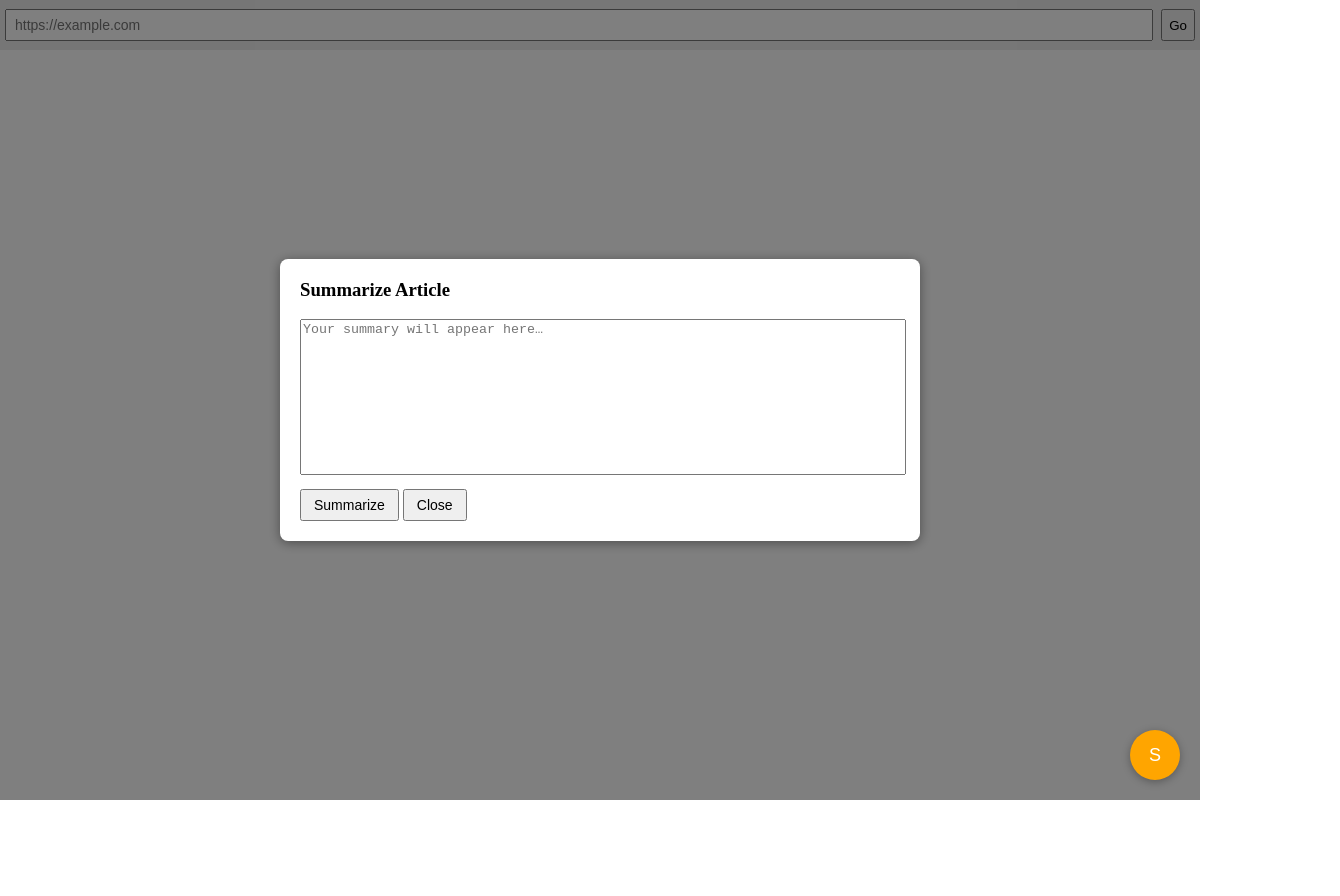
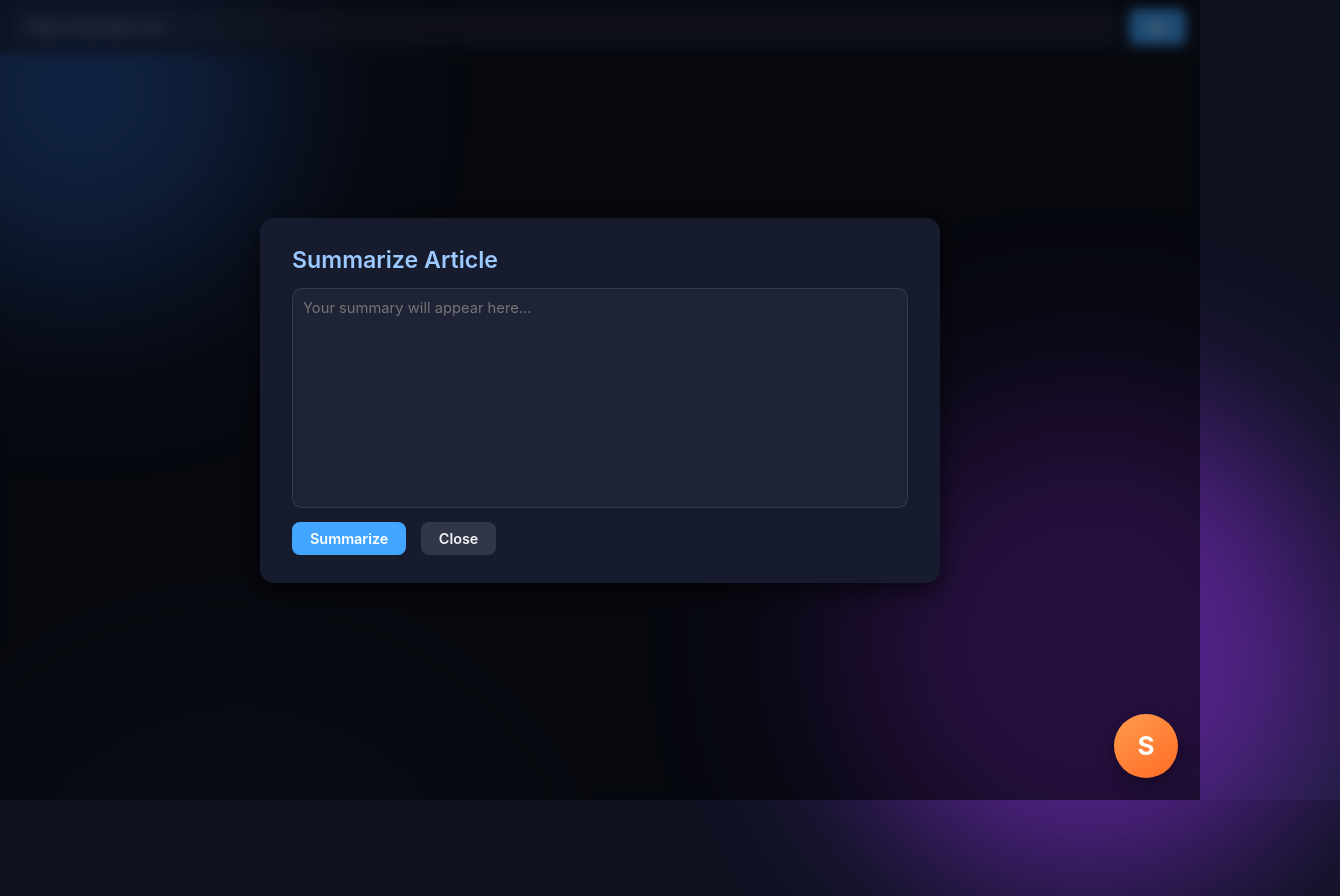
Before and after one commit to MaharshiPatel2274/NeuroPilot, an Electron app: page work-home.html in a window 1200 px wide. Both pictures are taken after a click on the button "Summarize". Shown: the whole page, 1340 px wide, since content can reach past the window. Before the commit the page ends 800 px from the top, so only its background shows below. Drawn offline with Linux system fonts and the light colour scheme.

Commit message:
Removed nested repo and updated files

```diff
--- a/work-home.html
+++ b/work-home.html
@@ -1,119 +1,129 @@
 <!DOCTYPE html>
-<html>
+<html lang="en">
 <head>
   <meta charset="UTF-8" />
-    <title>Nova/NeuroPilot</title>
+  <title>Nova / NeuroPilot</title>
+
+  <!--  ── STYLE  ─────────────────────────────────────────────────── -->
   <style>
-        body {
-            margin: 0;
-            display: flex;
-            flex-direction: column;
-            height: 100vh;
+    /* ─── Color palette ─── */
+    :root{
+      --bg-1:#0e1220;          /* deep navy   */
+      --bg-2:#161b2e;          /* card navy   */
+      --accent:#42a5ff;        /* neon blue   */
+      --accent-soft:#9cc9ff;   /* soft blue   */
+      --white:#f2f4f8;
     }
 
-        /* Top URL bar */
-        #controls {
-            flex: 0 0 40px;
-            padding: 5px;
-            background: #eee;
-            display: flex;
-            align-items: center;
-        }
-        #controls input {
-            flex: 1;
-            height: 28px;
-            padding: 0 8px;
-            font-size: 14px;
-        }
-        #controls button {
-            margin-left: 8px;
-            height: 32px;
+    /* ─── Reset + base ─── */
+    *{box-sizing:border-box;margin:0;padding:0;font-family:Inter,system-ui,sans-serif}
+    body{
+      display:flex;flex-direction:column;height:100vh;
+      background:radial-gradient(800px at 20% 120%,#1c233d 0%,var(--bg-1) 50%);
+      color:var(--white);
+      overflow:hidden;
     }
 
-        /* The embedded browser view */
-        #webview {
-            flex: 1;
-            width: 100%;
-            height: 100%;
+    /* ─── Decorative glow rings ─── */
+    body::before,body::after{
+      content:'';position:absolute;z-index:-1;border-radius:50%;
+      filter:blur(90px);opacity:.55;animation:float 14s ease-in-out infinite;
+    }
+    body::before{width:400px;height:400px;background:#3b82f6;left:-120px;top:-80px;}
+    body::after {width:500px;height:500px;background:#9333ea;right:-140px;bottom:-120px;animation-delay:3s;}
+
+    @keyframes float{
+      0%{transform:translateY(0)}
+      50%{transform:translateY(-30px)}
+      100%{transform:translateY(0)}
     }
 
-        /* Summarize button */
-        #summarize-button {
-            position: fixed;
-            bottom: 20px;
-            right: 20px;
-            width: 50px;
-            height: 50px;
-            border-radius: 50%;
-            background: orange;
-            border: none;
-            font-size: 18px;
-            color: white;
-            cursor: pointer;
-            z-index: 9999;
-            box-shadow: 0 2px 8px rgba(0, 0, 0, 0.3);
+    /* ─── Top bar ─── */
+    #controls{
+      display:flex;align-items:center;gap:.6rem;
+      padding:.5rem .9rem;flex:0 0 54px;
+      backdrop-filter:blur(14px);-webkit-backdrop-filter:blur(14px);
+      background:rgba(22,27,46,.55);
+      border-bottom:1px solid rgba(255,255,255,.07);
     }
+    #url-input{
+      flex:1;height:36px;border:none;border-radius:8px;
+      padding:0 .9rem;font-size:14px;background:rgba(255,255,255,.05);
+      color:var(--white);outline:none;
+    }
+    #url-input::placeholder{color:#8b94b5}
+    #url-input:focus{box-shadow:0 0 0 2px var(--accent)}
 
-        /* Overlay backdrop */
-        #summarize-overlay {
-            position: fixed;
-            top: 0;
-            left: 0;
-            width: 100vw;
-            height: 100vh;
-            background: rgba(0, 0, 0, 0.5);
-            display: none;
-            align-items: center;
-            justify-content: center;
-            z-index: 9998;
+    #go-button{
+      height:36px;padding:0 1.2rem;border:none;border-radius:8px;
+      background:var(--accent);color:#fff;font-weight:600;cursor:pointer;
+      transition:filter .2s;
     }
+    #go-button:hover{filter:brightness(1.12)}
 
-        /* Panel inside overlay */
-        #summarize-panel {
-            background: #fff;
-            padding: 20px;
-            width: 80vw;
-            max-width: 600px;
-            border-radius: 8px;
-            box-shadow: 0 2px 12px rgba(0, 0, 0, 0.4);
+    /* ─── Webview ─── */
+    #webview{flex:1;width:100%;height:100%;border:none;}
+
+    /* ─── Floating Action Button ─── */
+    #summarize-button{
+      position:fixed;bottom:22px;right:22px;
+      width:64px;height:64px;border-radius:50%;border:none;
+      background:linear-gradient(145deg,#ff9d4c,#ff6a26);
+      color:#fff;font:700 26px/1 Inter;cursor:pointer;
+      box-shadow:0 6px 18px rgba(0,0,0,.35);z-index:900;
+      display:flex;align-items:center;justify-content:center;
+      transition:transform .2s;
     }
-        #summarize-panel h3 {
-            margin-top: 0;
+    #summarize-button:hover{transform:scale(1.08)}
+
+    /* ─── Overlay ─── */
+    #summarize-overlay{
+      position:fixed;inset:0;background:rgba(0,0,0,.55);
+      backdrop-filter:blur(6px);display:none;align-items:center;justify-content:center;z-index:800;
     }
-        #summarize-panel textarea {
-            width: 100%;
-            height: 150px;
-            margin-bottom: 10px;
-            resize: none;
+    #summarize-panel{
+      width:90%;max-width:680px;background:var(--bg-2);border-radius:14px;
+      box-shadow:0 8px 24px rgba(0,0,0,.6);padding:28px 32px;display:flex;flex-direction:column;gap:14px;
     }
-        #summarize-panel button {
-            padding: 6px 12px;
-            font-size: 14px;
+    #summarize-panel h3{font-size:1.45rem;font-weight:600;color:var(--accent-soft)}
+    #summarize-panel textarea{
+      width:100%;height:220px;border:1px solid rgba(255,255,255,.1);border-radius:10px;
+      resize:none;padding:10px;background:rgba(255,255,255,.04);color:var(--white);
+      font-family:inherit;font-size:.92rem;
+    }
+    #summarize-panel button{
+      padding:8px 18px;border:none;border-radius:8px;font-size:.9rem;font-weight:600;cursor:pointer;
+    }
+    #do-summarize{background:var(--accent);color:#fff}
+    #close-overlay{margin-left:10px;background:rgba(255,255,255,.12);color:var(--white)}
+    #close-overlay:hover{background:rgba(255,255,255,.22)}
+
+    /* ─── Small screens ─── */
+    @media(max-width:640px){
+      #controls{gap:.4rem;padding:.4rem .6rem}
+      #go-button{padding:0 .8rem}
     }
   </style>
 </head>
+
 <body>
+  <!-- Top bar -->
   <div id="controls">
     <input id="url-input" type="text" placeholder="https://example.com" />
     <button id="go-button">Go</button>
   </div>
 
-<webview
-        id="webview"
-        src="https://www.example.com"
-        preload="preload.js"
-></webview>
+  <!-- Browser view -->
+  <webview id="webview" src="https://www.example.com" preload="preload.js"></webview>
 
+  <!-- Summarize FAB -->
   <button id="summarize-button" title="Summarize">S</button>
 
+  <!-- Summary overlay -->
   <div id="summarize-overlay">
     <div id="summarize-panel">
       <h3>Summarize Article</h3>
-        <textarea
-                id="summary-result"
-                readonly
-                placeholder="Your summary will appear here…"
-        ></textarea>
+      <textarea id="summary-result" readonly placeholder="Your summary will appear here…"></textarea>
       <div>
         <button id="do-summarize">Summarize</button>
         <button id="close-overlay">Close</button>
```
Also changed, not shown: index.html (line endings or trailing spaces). Lines whose indentation alone changed are shown as unchanged.
